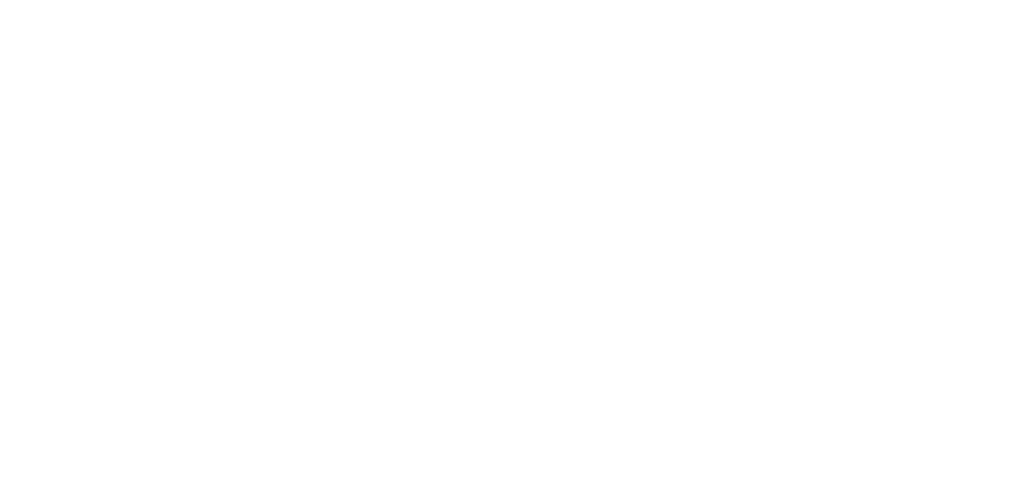
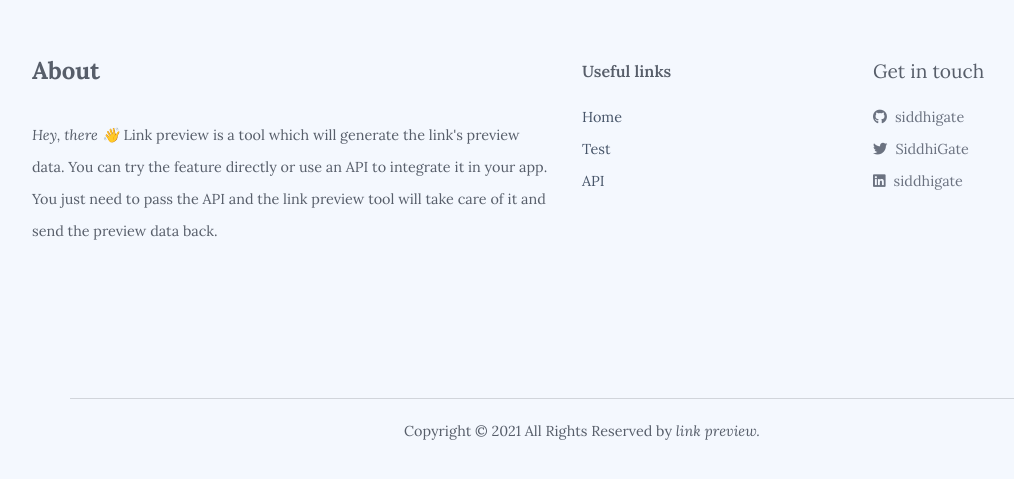
Before and after one commit to brianraila/url-info-api, a React (Create React App) app in the folder frontend/: page / in a window 1280 px wide. Shown: the part 1686-2165 px from the top of the page, without its empty margins (58-1072 px from the left). Before the commit the page ends 1585 px from the top, so only its background shows below. Built offline with nearby package versions, Linux system fonts and the light colour scheme; the HTML template or start-up script is replaced by a standard one; a web font is replaced by a local one.

Commit message:
feat: footer

```diff
--- a/frontend/src/App.js
+++ b/frontend/src/App.js
@@ -1,3 +1,4 @@
+import Footer from "./components/Footer";
 import Landing from "./components/Landing";
 import TestPreview from "./components/TestPreview";
 
@@ -6,6 +7,7 @@
     <div className="App">
       <Landing/>
       <TestPreview/>
+      <Footer/>
     </div>
   );
 }
--- /dev/null
+++ b/frontend/src/components/Footer.jsx
@@ -0,0 +1,85 @@
+import React from "react";
+
+const Footer = () => {
+  return (
+    <footer className="footer">
+      <div className="footer-container">
+        <div className="footer-about">
+          <div className="footer-subheading">About</div>
+          <span style={{ fontStyle: "italic" }}>Hey, there 👋 </span> Link
+          preview is a tool which will generate the link's preview data. You can
+          try the feature directly or use an API to integrate it in your app.
+          You just need to pass the API and the link preview tool will take care
+          of it and send the preview data back.
+        </div>
+
+        <div className="footer-address">
+          <div className="footer-subheading-links">Useful links</div>
+
+          <ul className="list-style-none">
+            <li className="footer-list-item">
+              <a href="./landing.html" className="link">
+                Home
+              </a>
+            </li>
+            <li className="footer-list-item">
+              <a href="#brands" className="link">
+                Test
+              </a>
+            </li>
+            <li className="footer-list-item">
+              <a href="#brands" className="link">
+                API
+              </a>
+            </li>
+          </ul>
+        </div>
+
+        <div className="footer-links">
+          <div className="footer-subheading-link">Get in touch</div>
+          <ul className="list-style-none">
+            <li className="footer-list-item">
+              <a
+                href="https://github.com/siddhigate"
+                target="_blank"
+                className="link"
+              >
+                <i className="fab fa-github"></i>
+                <p>siddhigate</p>
+              </a>
+            </li>
+            <li className="footer-list-item">
+              <a
+                href="https://twitter.com/SiddhiGate"
+                target="_blank"
+                className="link"
+              >
+                <i className="fab fa-twitter"></i>
+                <p>SiddhiGate</p>
+              </a>
+            </li>
+            <li className="footer-list-item">
+              <a
+                href="https://www.linkedin.com/in/siddhigate/"
+                target="_blank"
+                className="link"
+              >
+                <i className="fab fa-linkedin"></i>
+                <p>siddhigate</p>
+              </a>
+            </li>
+          </ul>
+        </div>
+      </div>
+
+      <div className="footer-signoff">
+        <div className="footer-text">
+          Copyright © 2021 All Rights Reserved by
+          <span style={{ fontStyle: "italic" }}> link preview.</span>
+        </div>
+      </div>
+    </footer>
+  );
+};
+
+export default Footer;
--- a/frontend/src/index.css
+++ b/frontend/src/index.css
@@ -783,7 +783,7 @@
 **/
 .footer {
   min-height: 70vh;
-  background: #fef2f2;
+  background: #f4f8fe;
   color: #575e6a;
   display: flex;
   justify-content: space-between;
```
